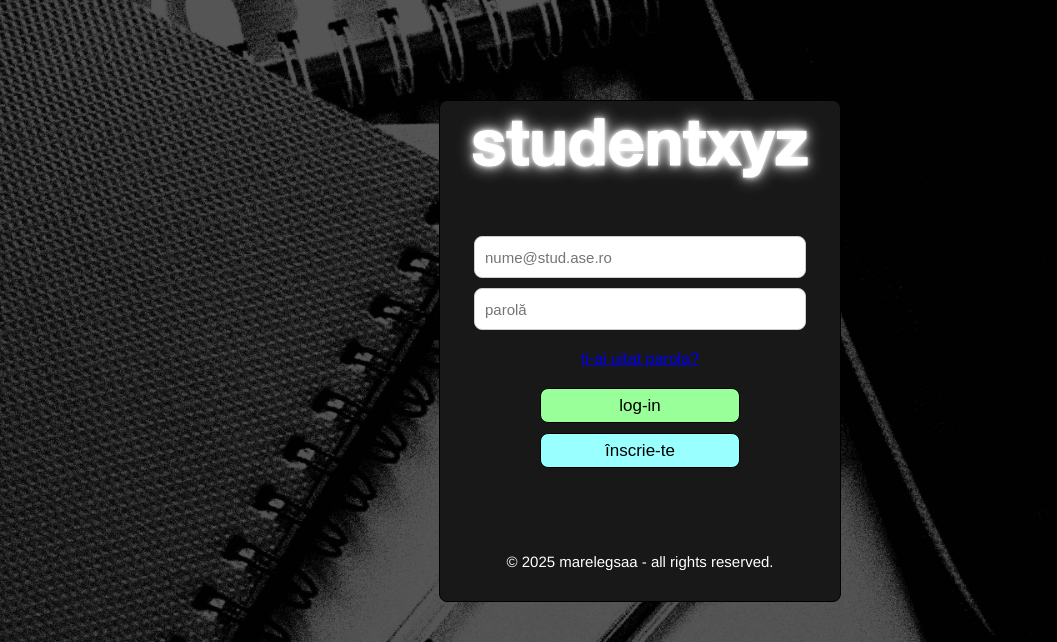
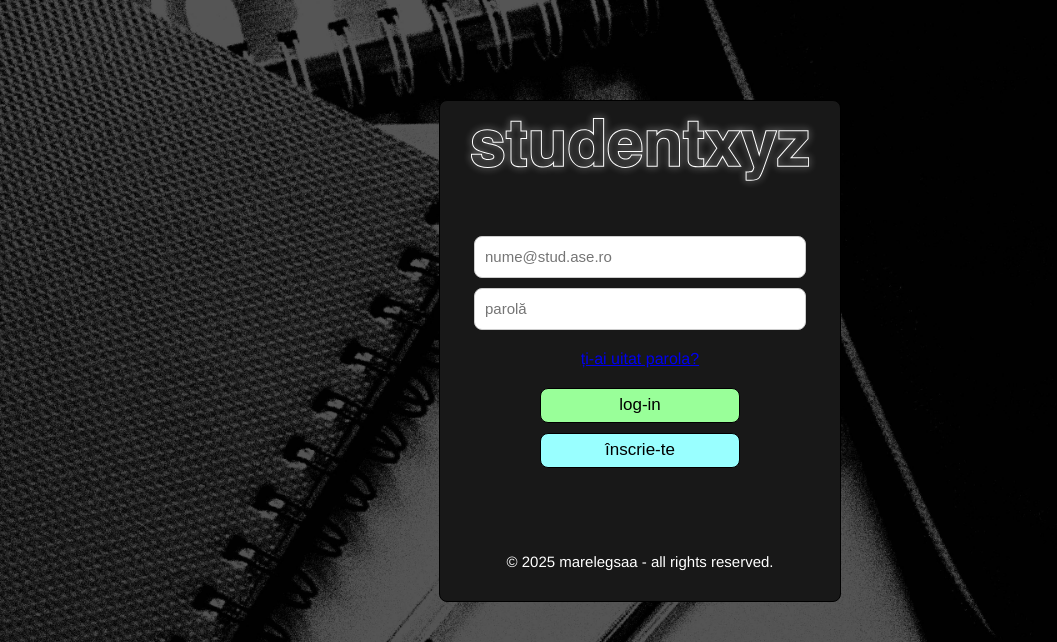
Before and after one commit to marelegsaa/studentxyz, a Flask app: page / in a window 1280 px wide. Shown: the top 642 px of the page, without its empty margins (0-1057 px from the left). Run offline with Flask 3, Linux system fonts and the light colour scheme.

Commit message:
fixed logo

```diff
--- a/static/css/style.css
+++ b/static/css/style.css
@@ -137,20 +137,19 @@ body {
 }
 
 .glow {
-  font-size: 80px;
-  color: #fff;
-  text-align: center;
+  display: inline-block;
   -webkit-animation: glow 1s ease-in-out infinite alternate;
   -moz-animation: glow 1s ease-in-out infinite alternate;
   animation: glow 1s ease-in-out infinite alternate;
+  filter:drop-shadow(1px 0px 1px #fff);
 }
 
 @keyframes glow {
   from {
-    text-shadow: 0 0 0px #fff, 0 0 5px #fff, 0 0 10px #fff;
+    filter:drop-shadow(0px 0px 1px #fff);
   }
   to {
-    text-shadow: 0 0 5px #fff, 0 0 10px #fff, 0 0 20px #fff;
+    filter:drop-shadow(0px 0px 5px #fff);
   }
 }
 
@@ -192,7 +191,7 @@ body {
 }
 
 .titlu {
-  color: white;
+  color: transparent;
   font-size: 65px;
   -webkit-text-stroke: 1px;
   -webkit-text-stroke-color: white;
--- a/templates/login.html
+++ b/templates/login.html
@@ -6,7 +6,7 @@
 {% block body %}
 <div>
     <section class="login-container">
-        <h1 class="titlu glow">studentxyz</h1>
+            <img style="display: block; margin: 0 auto;" class="glow" src="{{url_for('static', filename='css/studentxyz.svg')}}" width="350" height="63"> </img>
                 <form id="formularemail" class="info" action="#">
                     <div class="input-section">
                     <input id="email" type="email" placeholder="nume@stud.ase.ro" required class="input">
--- a/templates/reset.html
+++ b/templates/reset.html
@@ -6,7 +6,7 @@
 {% block body %}
 <div>
     <section class="container">
-        <h1 class="titlu glow">studentxyz</h1>
+        <img style="display: block; margin: 0 auto;" class="glow" src="{{url_for('static', filename='css/studentxyz.svg')}}" width="350" height="63"> </img>
                 <form id="formularemail" class="info" action="#">
                     <div class="input-section">
                     <input id="email" type="email" placeholder="nume@stud.ase.ro" required class="input">
--- a/templates/signup.html
+++ b/templates/signup.html
@@ -6,7 +6,7 @@
 {% block body %}
 <div>
     <section class="signup-container">
-        <h1 class="titlu glow">studentxyz</h1>
+      <img style="display: block; margin: 0 auto;" class="glow" src="{{url_for('static', filename='css/studentxyz.svg')}}" width="350" height="63"> </img>
                 <form id="formularemail" class="info" action="#">
                     <div class="input-section">
                     <input id="nume" type="text" placeholder="nume" required class="input">
```
Also changed, not shown: static/css/studentxyz.svg (added).
